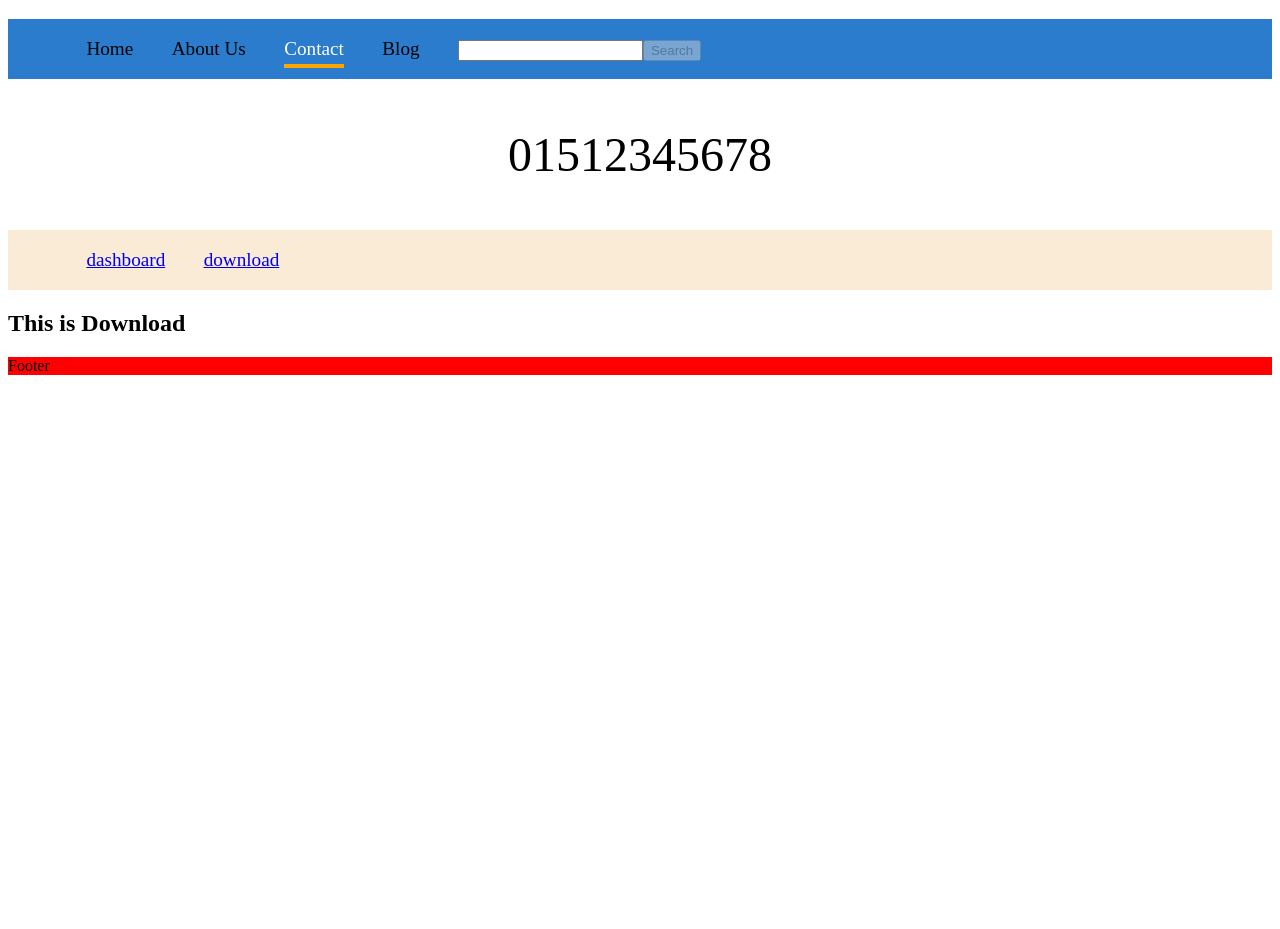
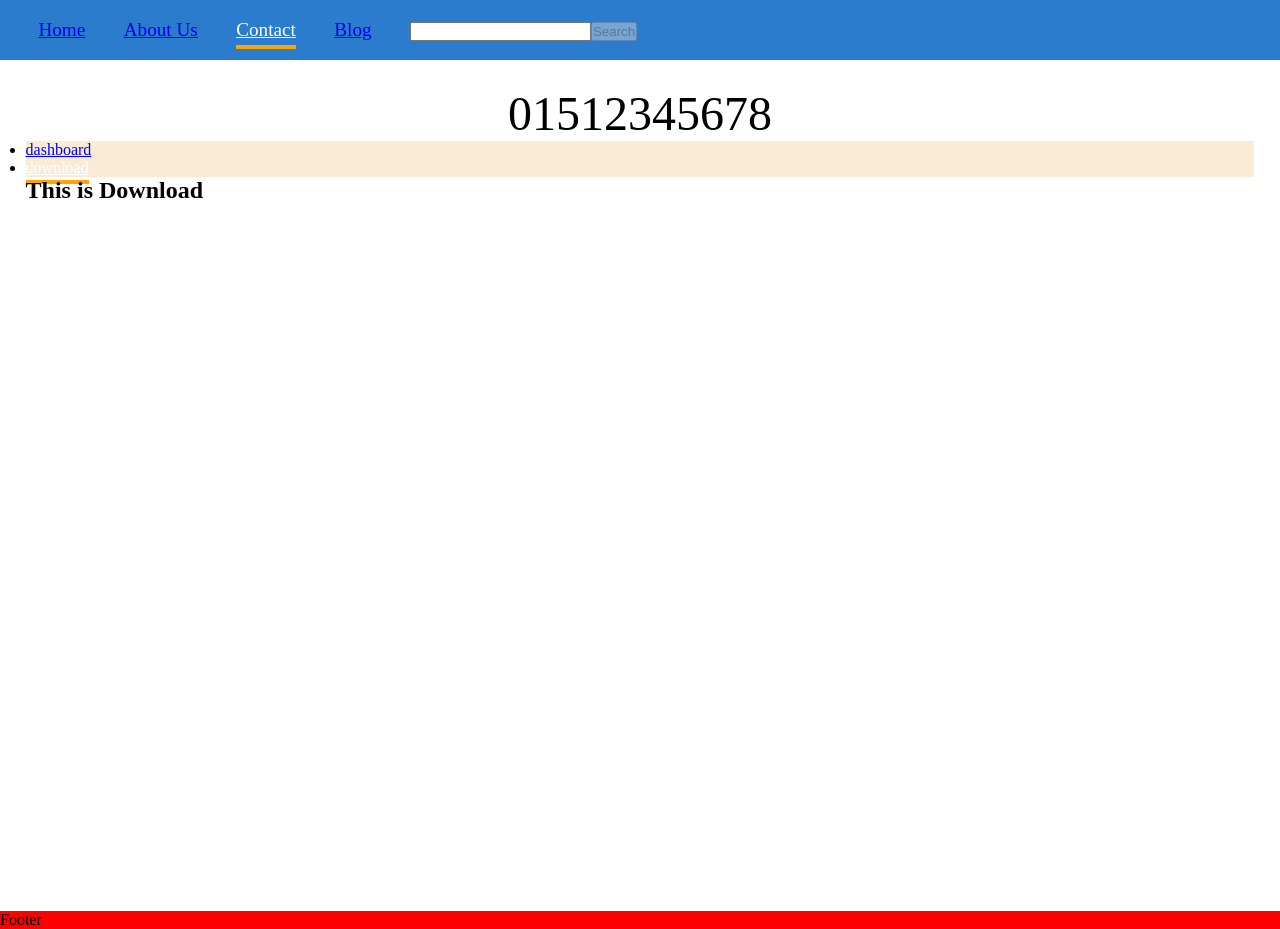
Before and after one commit to giacomotolari/react_optimizing_performance, a React (Create React App) app: page /contact/download in a window 1280 px wide. Before the commit the page ends 827 px from the top, so only its background shows below. Built offline with nearby package versions, Linux system fonts and the light colour scheme.

Commit message:
get styles

```diff
--- a/package.json
+++ b/package.json
@@ -11,7 +11,8 @@
     "react-router-dom": "^6.4.5",
     "react-scripts": "5.0.1",
     "react-spinners": "^0.13.7",
-    "web-vitals": "^2.1.4"
+    "web-vitals": "^2.1.4",
+    "sass": "^1.56.1"
   },
   "scripts": {
     "start": "react-scripts start",
--- a/src/App.css
+++ /dev/null
@@ -1,44 +0,0 @@
-#Layout,#layout-body {
-  min-height: 100vh;
-}
-
-p {
-  font-size: 3rem;
-  text-align: center;
-}
-
-.container a {
-  text-decoration: none;
-  color: black;
-}
-
-ul {
-  background-color: rgb(43, 124, 205);
-  display: flex;
-  justify-content: flex-start;
-  align-items: center;
-  list-style: none;
-  font-size: 1.2rem;
-  height: 60px;
-}
-ul li {
-  margin-left: 2em;
-}
-
-footer {
-  background-color: red;
-}
-
-header {
-  background-color: aquamarine;
-}
-.container a:hover,
-.container a.active {
-  color: #fff;
-  border-bottom: 4px solid orange;
-  padding-bottom: 0.25em;
-}
-
-.nested {
-  background-color: antiquewhite;
-}
--- a/src/App.js
+++ b/src/App.js
@@ -1,16 +1,18 @@
 import { Route, Routes } from "react-router-dom";
-import "./App.css";
+import "./App.scss";
 import Layout from "./Layout/Layout";
 import routes from "./features/navigation/routes";
 
 function App() {
   return (
     <Layout>
-          <Routes>
-            {routes.map((route) => {
-              return <Route key={route.id} {...route} />;
-            })}
-          </Routes>
+      <main>
+        <Routes>
+          {routes.map((route) => {
+            return <Route key={route.id} {...route} />;
+          })}
+        </Routes>
+      </main>
     </Layout>
   );
 }
--- /dev/null
+++ b/src/App.scss
@@ -0,0 +1,68 @@
+* {
+  margin: 0;
+  padding: 0;
+  box-sizing: 0;
+}
+
+#Layout {
+  min-height: 100vh;
+  width: 100vw;
+  text-decoration: none;
+  color: black;
+
+  a:hover,
+  a.active {
+    color: #fff;
+    border-bottom: 4px solid orange;
+    padding-bottom: 0.25em;
+  }
+
+  header {
+    background-color: aquamarine;
+
+    #Navbar {
+      width: 100vw;
+      ul {
+        background-color: rgb(43, 124, 205);
+        display: flex;
+        justify-content: flex-start;
+        align-items: center;
+        list-style: none;
+        font-size: 1.2rem;
+        height: 60px;
+        li {
+          margin-left: 2em;
+        }
+      }
+    }
+  }
+  p {
+    font-size: 3rem;
+    text-align: center;
+  }
+
+  main {
+    min-height: 100vh;
+    padding: 2%;
+
+    #Images {
+      display: flex;
+      flex-wrap: wrap;
+      justify-content: space-evenly;
+      align-items: center;
+
+      img {
+        border: 2px solid black;
+        box-shadow: 1px 1px 1px 1px rgb(56, 54, 54);
+      }
+    }
+  }
+
+  footer {
+    background-color: red;
+  }
+
+  .nested {
+    background-color: antiquewhite;
+  }
+}
--- a/src/Layout/Navbar.js
+++ b/src/Layout/Navbar.js
@@ -13,7 +13,7 @@ const Navbar = () => {
   ];
 
   return (
-    <nav className="container">
+    <nav id="Navbar">
       <ul>
         {items.map((item) => {
           return (
--- a/src/pages/Images.jsx
+++ b/src/pages/Images.jsx
@@ -6,12 +6,11 @@ function Images() {
   const { cityName } = useParams();
   const navigate = useNavigate();
   const accessKey = process.env.REACT_APP_ACCESS_KEY;
-  const UNSPLASH_API = `https://api.unsplash.com/search/photos?query=${cityName}&client_id=${accessKey}`;
+  const UNSPLASH_API = `https://api.unsplash.com/search/photos?&query=${cityName}&client_id=${accessKey}&per_page=30`;
 
   const loadData = async () => {
     const response = await fetch(UNSPLASH_API);
     const data = await response.json();
-    console.log("🚀 ~ file: Images.jsx:14 ~ loadData ~ data", data)
     data.results.length === 0 ? navigate("/") : setPhotos(data.results);
   };
   useEffect(() => {
@@ -22,10 +21,10 @@ function Images() {
   console.log("🚀 ~ file: Images.jsx:33 ~ Images ~ photos", photos);
 
   return (
-    <div>
+    <div id="Images">
       {photos.length > 0 &&
         photos.map((photo) => (
-          <div key={photo.id}>
+          <div className="image-container" key={photo.id}>
             <img src={photo.urls.small} alt={photo.links.html} />
           </div>
         ))}
```
Also changed, not shown: src/App.jsx (deleted, +0 -53 lines), 1 other file (tests, documents, lock files or other folders).
